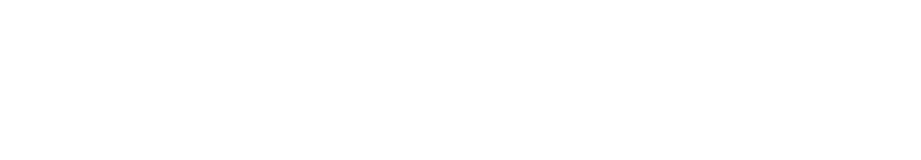
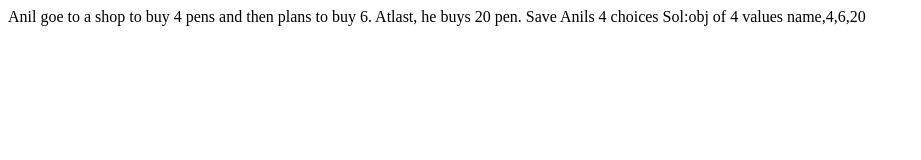
Before and after one commit to SatyamChand/RMLCourse, a plain HTML site: page index.html in a window 1280 px wide. Shown: the whole page, without its empty margins (0-921 px from the left). Drawn offline with Linux system fonts and the light colour scheme.

Commit message:
Lecture end

```diff
--- a/index.html
+++ b/index.html
@@ -9,7 +9,9 @@
 tinyurl.com/leareasydatascience
 -->
 
-
-
+<p>Anil goe to a shop to buy 4 pens and then plans to buy 6. Atlast, he buys 20 pen.
+Save Anils 4 choices
+Sol:obj of 4 values name,4,6,20
+</p>
 </body>
 </html>
```
